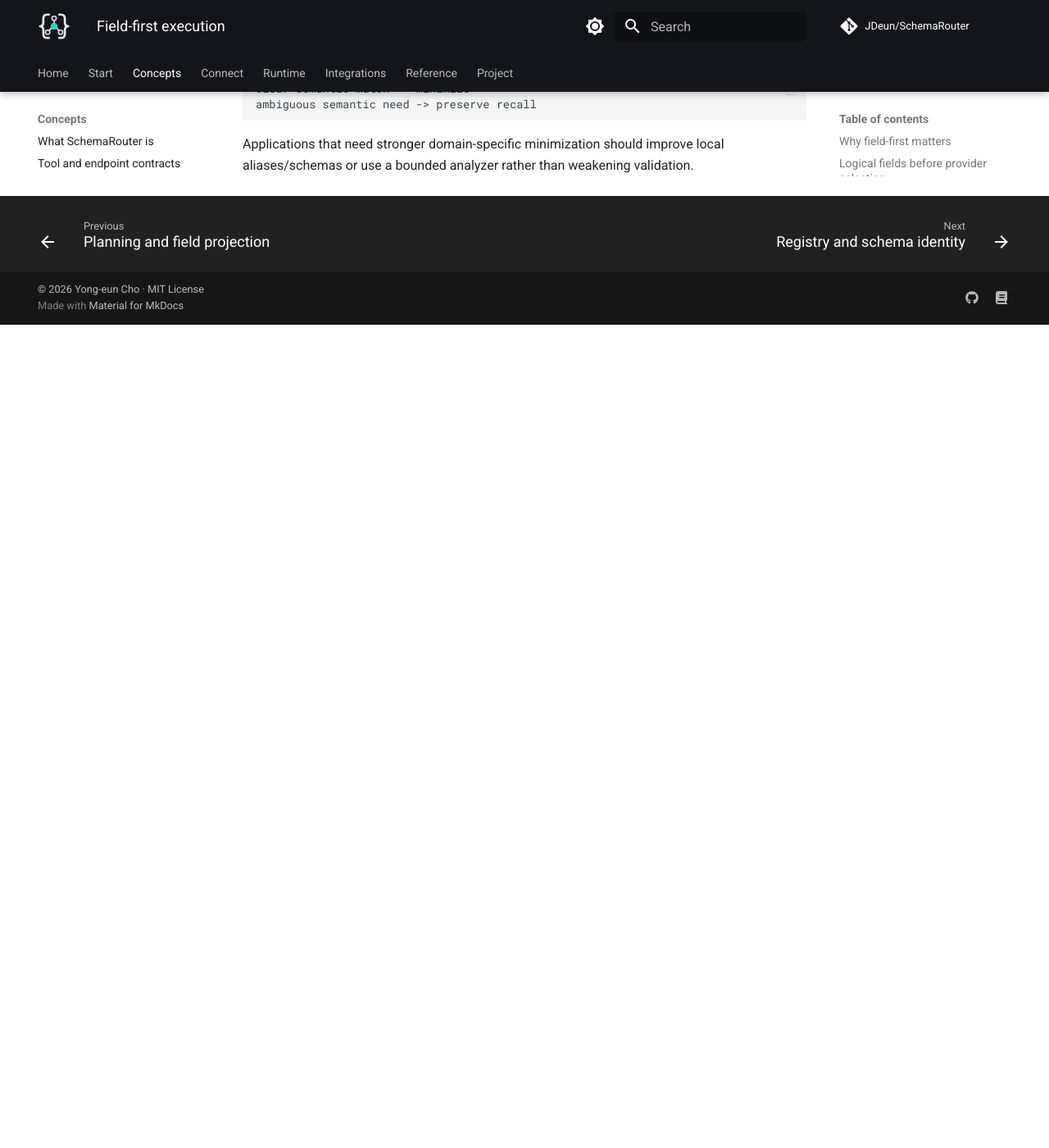
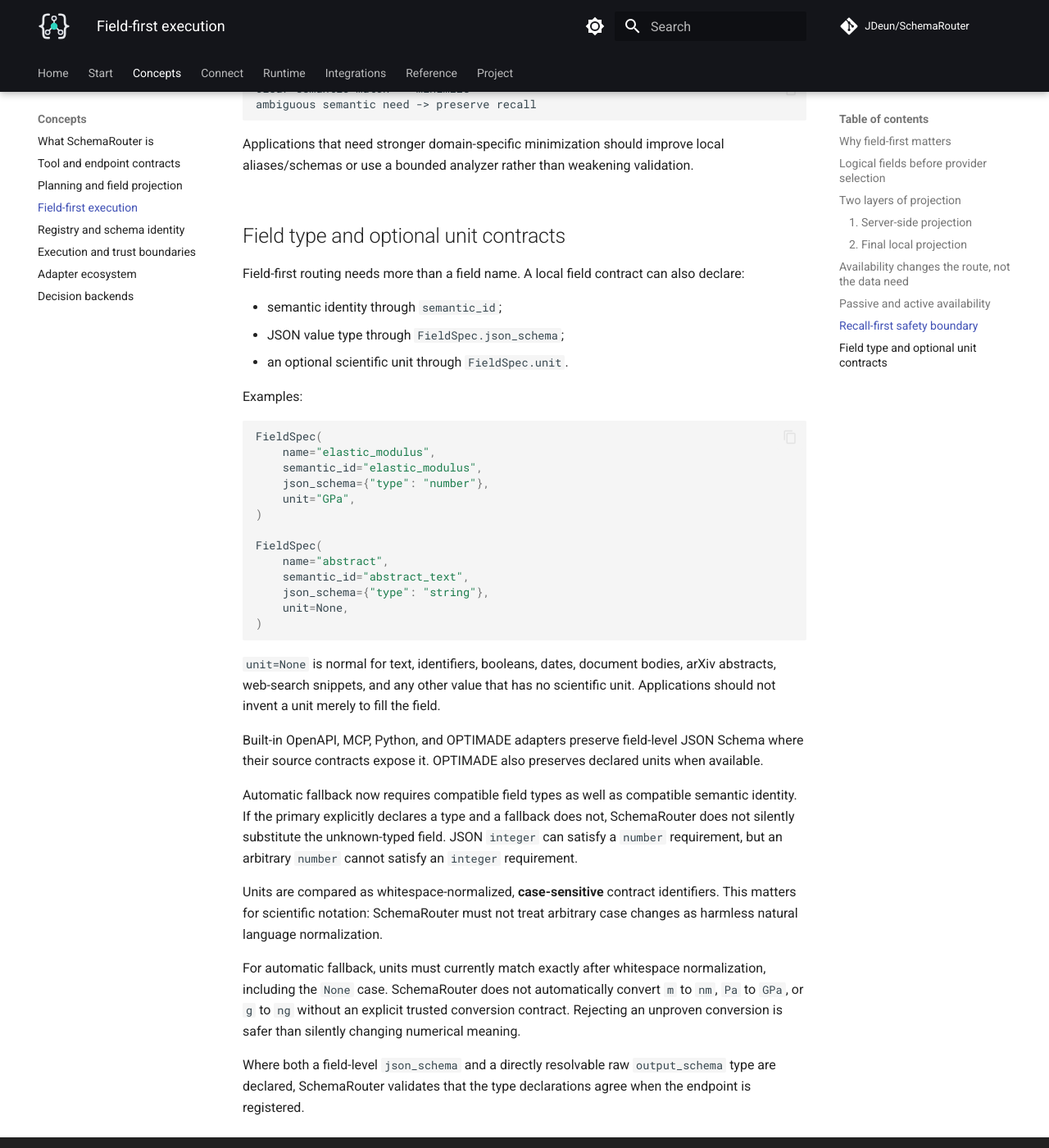
Before and after one commit to JDeun/SchemaRouter, an MkDocs documentation site: the page built from docs/concepts/field-first-execution.md, in a window 1280 px wide and 1400 px high, scrolled down 3710 px. Shown: the whole window at 82% size. Built offline with MkDocs 1.6.1 and Material for MkDocs 9.7.7, drawn with Linux system fonts in a browser that asks for light colours; comment, search, counter and statistics services are not loaded; before the commit the page ends 4106 px from its top, so only the background shows below that.

Commit message:
docs: define typed optional-unit field contracts

````diff
--- a/docs/concepts/field-first-execution.md
+++ b/docs/concepts/field-first-execution.md
@@ -160,3 +160,54 @@
 
 Applications that need stronger domain-specific minimization should improve local aliases/schemas or
 use a bounded analyzer rather than weakening validation.
+
+
+## Field type and optional unit contracts
+
+Field-first routing needs more than a field name. A local field contract can also declare:
+
+- semantic identity through `semantic_id`;
+- JSON value type through `FieldSpec.json_schema`;
+- an optional scientific unit through `FieldSpec.unit`.
+
+Examples:
+
+```python
+FieldSpec(
+    name="elastic_modulus",
+    semantic_id="elastic_modulus",
+    json_schema={"type": "number"},
+    unit="GPa",
+)
+
+FieldSpec(
+    name="abstract",
+    semantic_id="abstract_text",
+    json_schema={"type": "string"},
+    unit=None,
+)
+```
+
+`unit=None` is normal for text, identifiers, booleans, dates, document bodies, arXiv abstracts,
+web-search snippets, and any other value that has no scientific unit. Applications should not
+invent a unit merely to fill the field.
+
+Built-in OpenAPI, MCP, Python, and OPTIMADE adapters preserve field-level JSON Schema where their
+source contracts expose it. OPTIMADE also preserves declared units when available.
+
+Automatic fallback now requires compatible field types as well as compatible semantic identity.
+If the primary explicitly declares a type and a fallback does not, SchemaRouter does not silently
+substitute the unknown-typed field. JSON `integer` can satisfy a `number` requirement, but an
+arbitrary `number` cannot satisfy an `integer` requirement.
+
+Units are compared as whitespace-normalized, **case-sensitive** contract identifiers. This matters
+for scientific notation: SchemaRouter must not treat arbitrary case changes as harmless natural
+language normalization.
+
+For automatic fallback, units must currently match exactly after whitespace normalization, including
+the `None` case. SchemaRouter does not automatically convert `m` to `nm`, `Pa` to `GPa`, or
+`g` to `ng` without an explicit trusted conversion contract. Rejecting an unproven conversion is
+safer than silently changing numerical meaning.
+
+Where both a field-level `json_schema` and a directly resolvable raw `output_schema` type are
+declared, SchemaRouter validates that the type declarations agree when the endpoint is registered.
````
